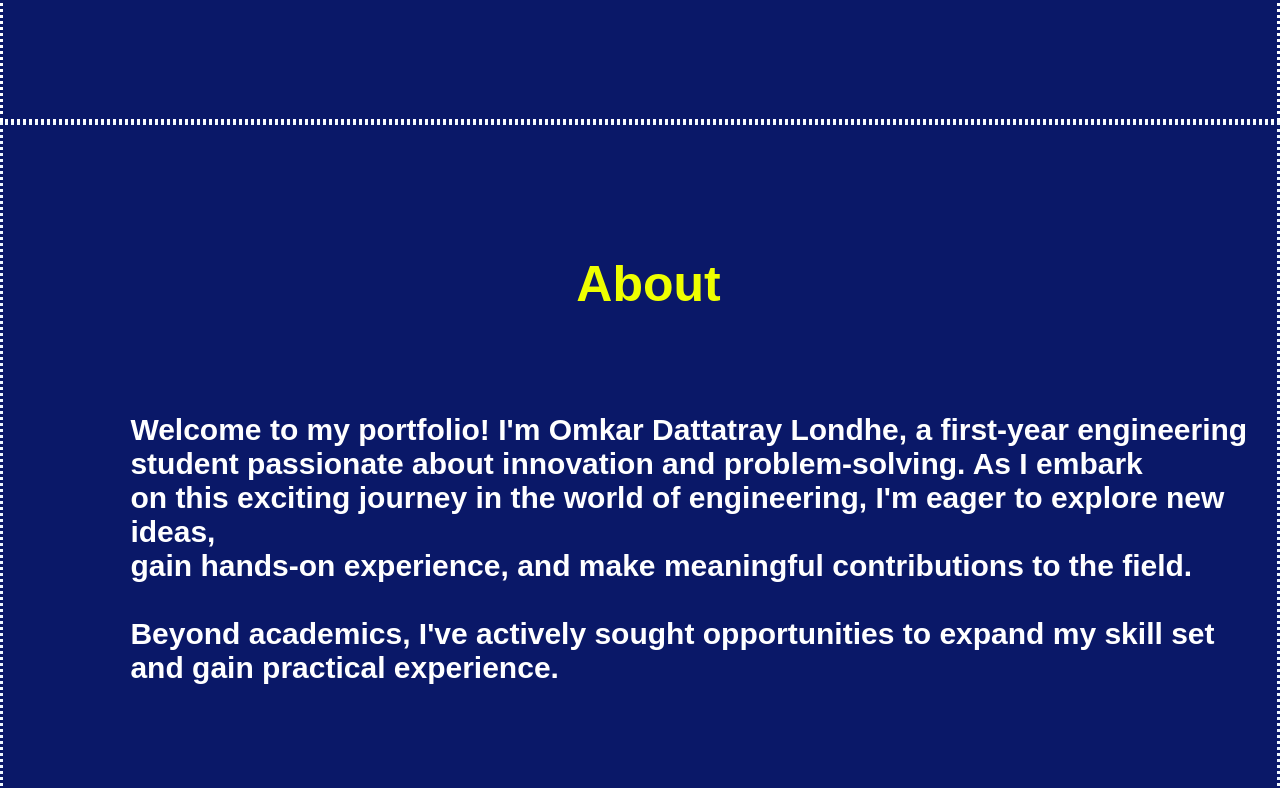
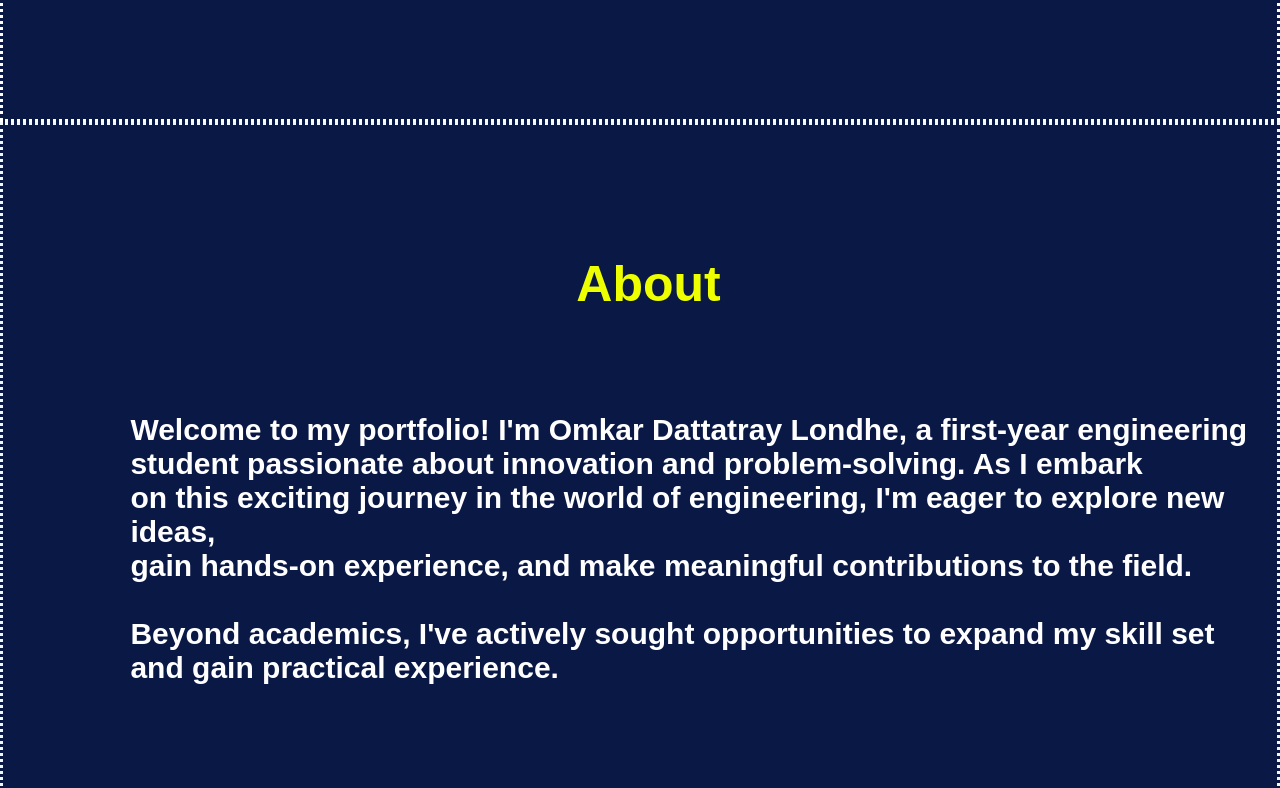
Before and after one commit to omkarlondhe2849/omkarlondhe2849.github.io, a plain HTML site: page index.html in a window 1280 px wide. Shown: the part 754-1542 px from the top of the page. Drawn offline with Linux system fonts and the light colour scheme.

Commit message:
Update Style.css
Signed-off-by: omkarlondhe2849 <163855030+omkarlondhe2849@users.noreply.github.com>

```diff
--- a/Style.css
+++ b/Style.css
@@ -2,7 +2,7 @@
  font-family: sans-serif;
  margin: 0;
  padding: 0;
- background-color: rgb(10, 24, 104);
+ background-color: rgb(10, 24, 70);
 }
 
 
```
